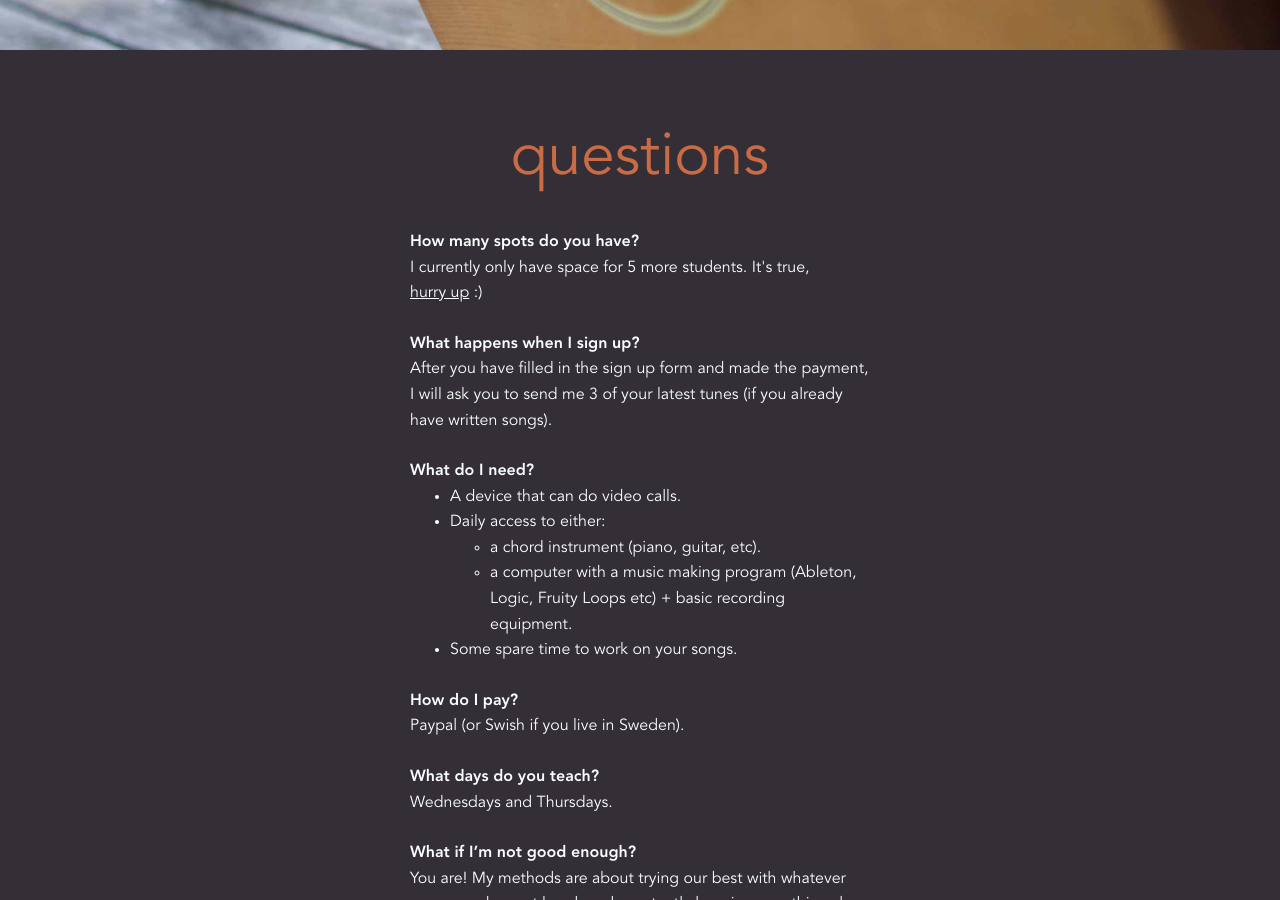
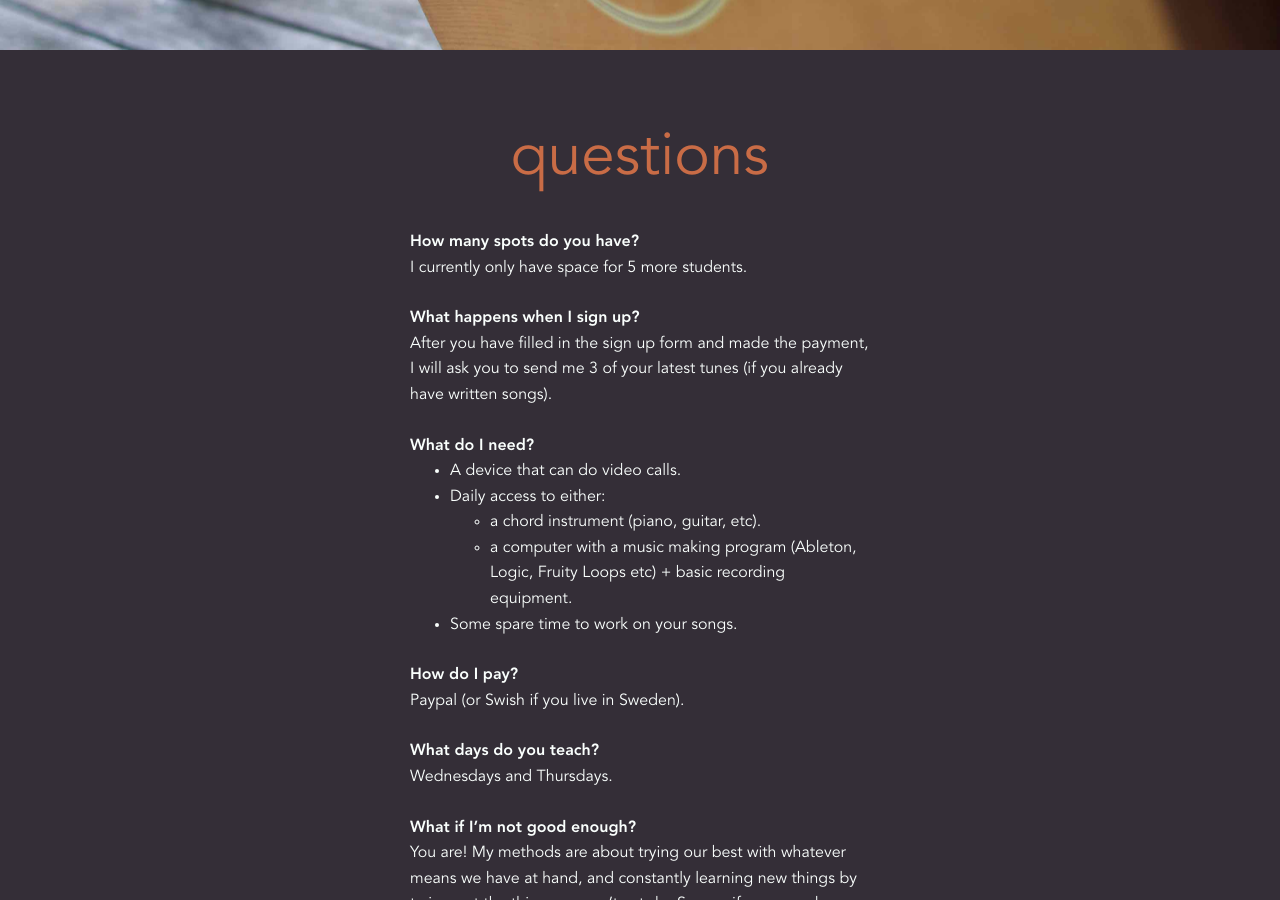
Before and after one commit to pletter/petterrylen.com, a Jekyll site: the page built from songwriting/index.markdown, in a window 1280 px wide and 900 px high, scrolled down 4122 px. Built offline with Jekyll 4.4.1, drawn with Linux system fonts in a browser that asks for light colours.

Commit message:
removed it's true

```diff
--- a/songwriting/index.markdown
+++ b/songwriting/index.markdown
@@ -121,7 +121,7 @@ layout: songwriting
 	<div>
 	How many spots do you&nbsp;have?
 	</div>
-	I currently only have space for 5 more students. It's true, <a href="https://forms.gle/2efvjAijBqZEd69Q9">hurry&nbsp;up</a> :)
+	I currently only have space for 5 more students.
 	<div>
 	What happens when I sign&nbsp;up?
 	</div>
```
